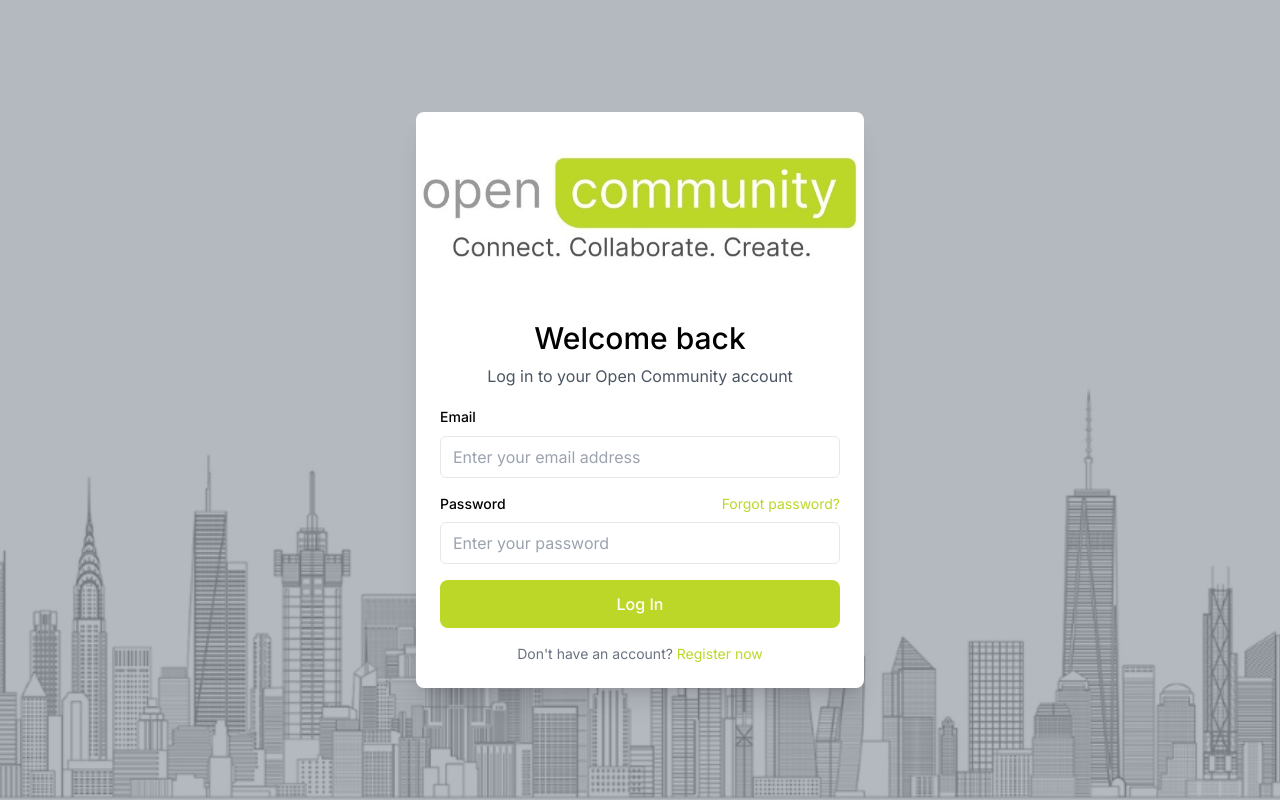
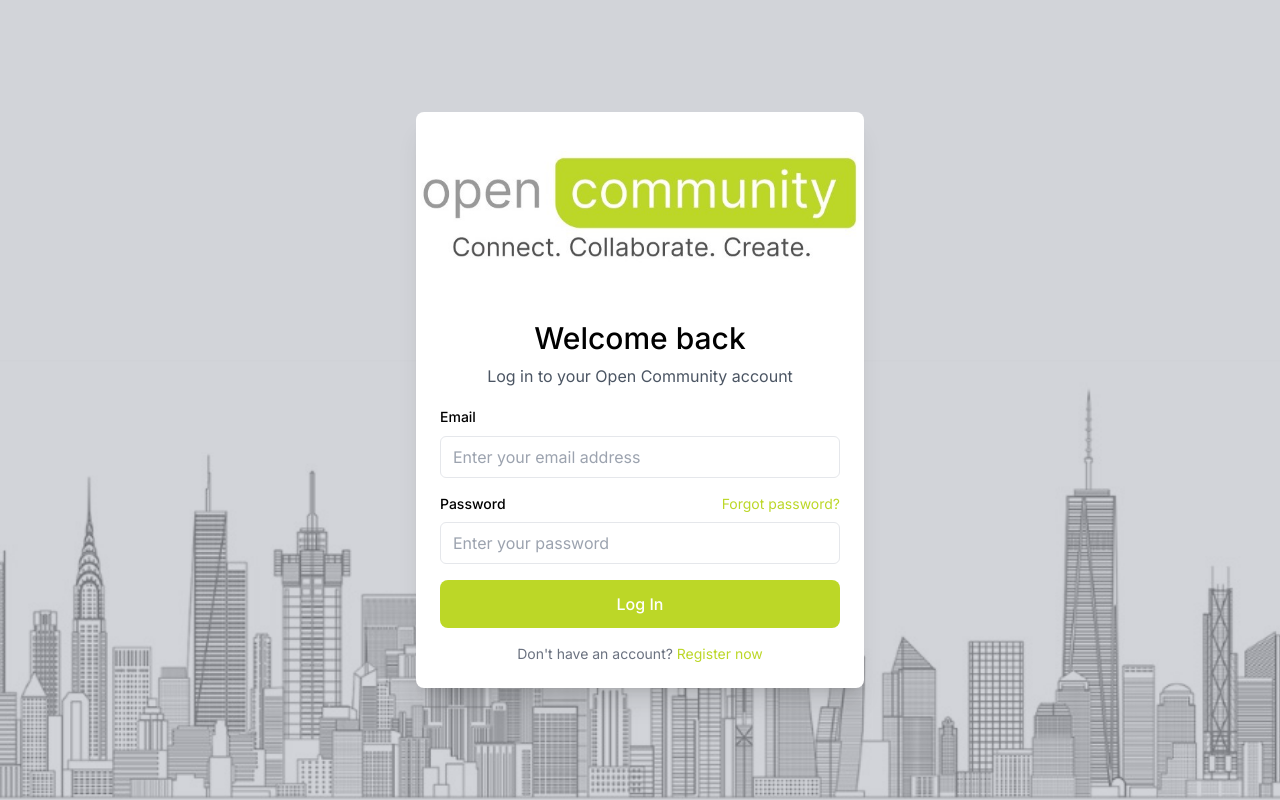
Before and after one commit to tshepo-ncube/OpenCommunity2.0, a Next.js app: page / in a window 1280 px wide. Built offline with nearby package versions, Linux system fonts and the light colour scheme.

Commit message:
login page done, yan done yayayyaa

```diff
--- a/app/page.jsx
+++ b/app/page.jsx
@@ -50,7 +50,7 @@ const Page = () => {
       />
 
       {/* Overlay */}
-      <div className="absolute inset-0 bg-gray-500 opacity-50"></div>
+      <div className="absolute inset-0 bg-gray-500 opacity-30"></div>
 
       {/* Login Form */}
       {loggedIn ? (
```
